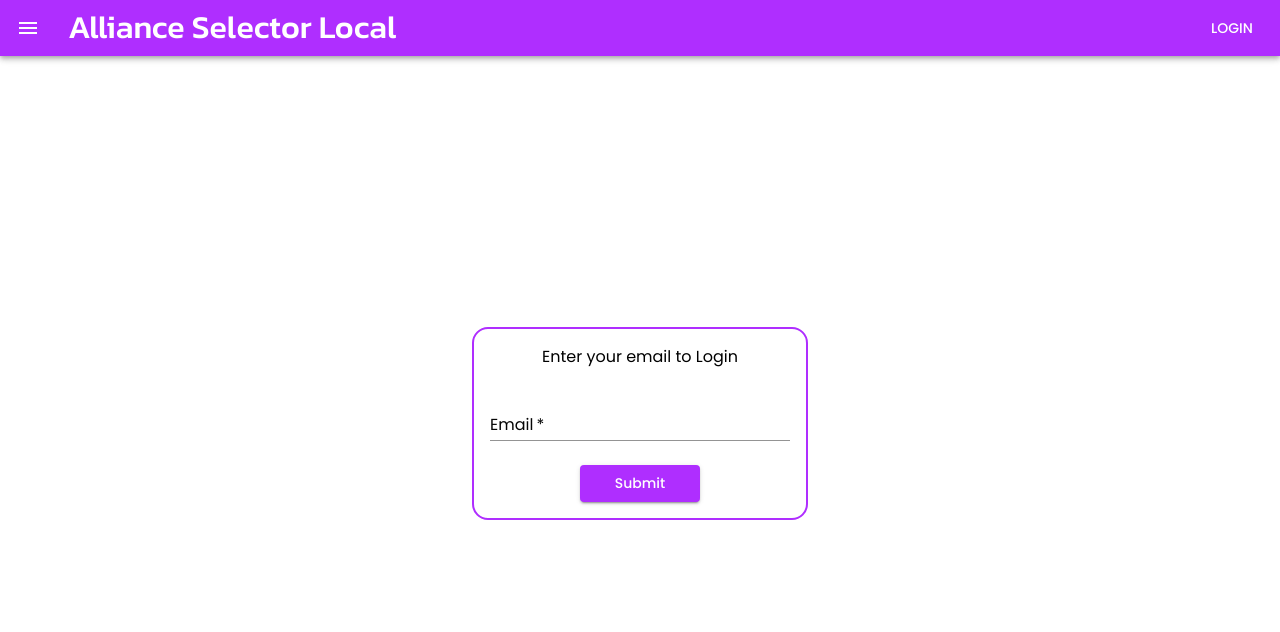
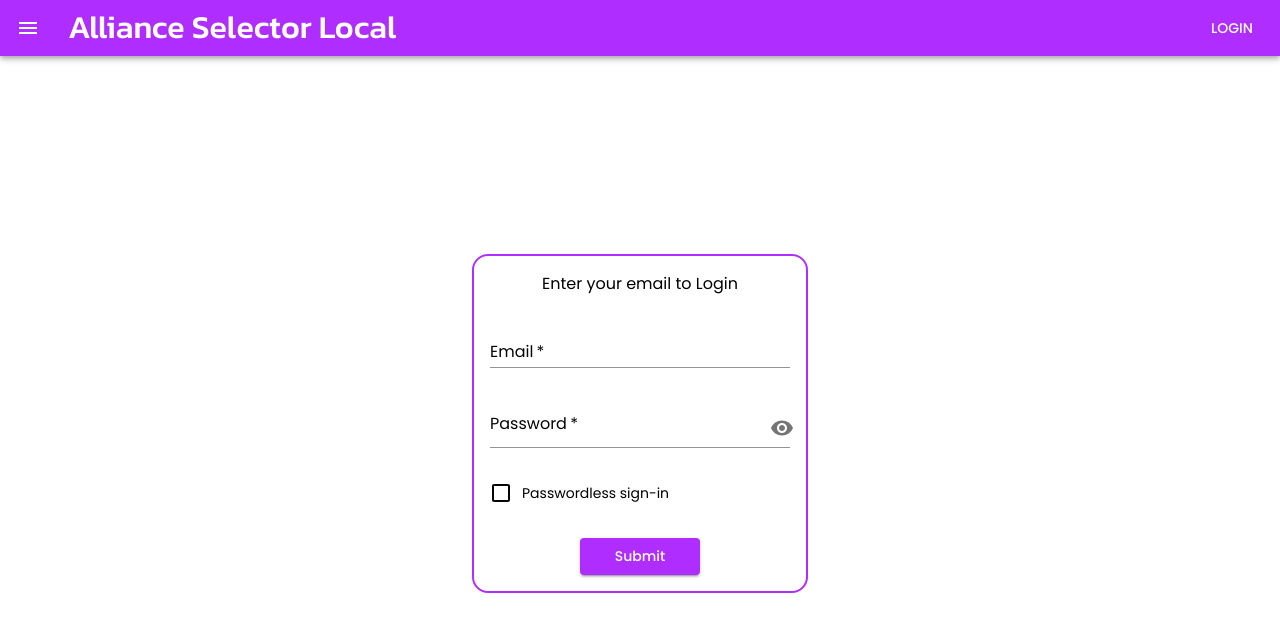
Before and after one commit to wmaltmann/alliances, a React (Create React App) app: page /login in a window 1280 px wide. Shown: the top 632 px of the page. Built offline with nearby package versions, Linux system fonts and the light colour scheme; no server answers.

Commit message:
added password sign in

```diff
--- a/src/components/page/common/ASTextField.tsx
+++ b/src/components/page/common/ASTextField.tsx
@@ -1,5 +1,7 @@
+import { Visibility, VisibilityOff } from "@mui/icons-material";
+import { IconButton } from "@mui/material";
 import TextField from "@mui/material/TextField";
-import React from "react";
+import React, { useState } from "react";
 
 interface EmailFieldProps {
 	value: unknown;
@@ -7,31 +9,52 @@ interface EmailFieldProps {
 	label?: string;
 	onChange?: React.ChangeEventHandler<HTMLInputElement>;
 	required?: boolean;
-	type?: string;
+	type?: "text" | "email" | "password";
 	fullWidth?: boolean;
 }
 
 const EmailField: React.FC<EmailFieldProps> = ({
-	type = "but",
+	type = "text",
 	required,
 	id,
 	value,
 	onChange,
 	fullWidth,
+	label,
 }) => {
+	const [showPassword, setShowPassword] = useState<boolean>(false);
+	const handleClickShowPassword = () => setShowPassword((showPassword) => !showPassword);
+
+	const handleMouseDownPassword = (event: React.MouseEvent<HTMLButtonElement>) => {
+		event.preventDefault();
+	};
 	return (
-		<>
 		<TextField
 			variant="standard"
 			required={required}
 			id={id}
-				label="Email"
-				type={type}
+			label={label}
+			type={type === "password" ? (showPassword ? "text" : "password") : type}
 			value={value}
 			onChange={onChange}
 			fullWidth={fullWidth}
+			InputProps={{
+				endAdornment: (
+					<>
+						{type === "password" && (
+							<IconButton
+								aria-label="toggle password visibility"
+								onClick={handleClickShowPassword}
+								onMouseDown={handleMouseDownPassword}
+								edge="end"
+							>
+								{showPassword ? <VisibilityOff /> : <Visibility />}
+							</IconButton>
+						)}
+					</>
+				),
+			}}
 		/>
-		</>
 	);
 };
 
--- a/src/libs/AuthLib.ts
+++ b/src/libs/AuthLib.ts
@@ -2,6 +2,7 @@ import {
 	User,
 	isSignInWithEmailLink,
 	sendSignInLinkToEmail,
+	signInWithEmailAndPassword,
 	signInWithEmailLink,
 } from "firebase/auth";
 import { AppContextData } from "../app/AppContext";
@@ -59,7 +60,7 @@ export const autoLogin = async (user: User | null | undefined, appContext: AppCo
 	return false;
 };
 
-export const loginWithLink = async (user: User | null | undefined, appContext: AppContextData) => {
+export const loginWithLink = async (appContext: AppContextData) => {
 	if (isSignInWithEmailLink(fbAuth, window.location.href)) {
 		try {
 			const emailFromStorage = localStorage.getItem("email");
@@ -83,6 +84,18 @@ export const loginWithLink = async (user: User | null | undefined, appContext: A
 	return false;
 };
 
+export const loginWithPassword = async (
+	email: string,
+	password: string,
+	appContext: AppContextData,
+) => {
+	const response = await signInWithEmailAndPassword(fbAuth, email, password);
+	const newUser = await loadOrCreateUser(response.user);
+	appContext.setUser(newUser);
+	console.log("Successful password login");
+	return true;
+};
+
 export const getAuthEmail = () => {
 	return localStorage.getItem("email");
 };
--- a/src/routes/LoginPage.tsx
+++ b/src/routes/LoginPage.tsx
@@ -1,4 +1,4 @@
-import { Link, Stack, Typography, useTheme } from "@mui/material";
+import { Checkbox, Link, Stack, Typography, useTheme } from "@mui/material";
 import { useEffect, useState } from "react";
 import { useAuthState } from "react-firebase-hooks/auth";
 import { useLocation, useNavigate } from "react-router-dom";
@@ -8,7 +8,7 @@ import ASButton from "../components/page/common/ASButton";
 import ASTextField from "../components/page/common/ASTextField";
 import BorderBox from "../components/page/common/BorderBox";
 import Loading from "../components/page/common/Loading";
-import { getAuthEmail, loginWithLink, passwordlessLogin } from "../libs/AuthLib";
+import { getAuthEmail, loginWithLink, loginWithPassword, passwordlessLogin } from "../libs/AuthLib";
 import { fbAuth } from "../libs/FirebaseLib";
 
 export const LoginPage = () => {
@@ -16,8 +16,12 @@ export const LoginPage = () => {
 	const appContextData = useAppContext();
 	const navigate = useNavigate();
 	const { search } = useLocation();
-	const [email, setEmail] = useState("");
-	const [state, setState] = useState<"loading" | "login" | "confirmation" | "error">("login");
+	const [email, setEmail] = useState<string>("");
+	const [password, setPassword] = useState<string>("");
+	const [usePasswordless, setUsePasswordless] = useState<boolean>(false);
+	const [state, setState] = useState<
+		"loading" | "login" | "confirmation" | "error" | "reset_password"
+	>("login");
 	const [error, setError] = useState<string | undefined>(undefined);
 	const theme = useTheme();
 
@@ -25,7 +29,7 @@ export const LoginPage = () => {
 		const authenticate = async () => {
 			setState("loading");
 			try {
-				const response = await loginWithLink(user, appContextData);
+				const response = await loginWithLink(appContextData);
 				if (response) {
 					navigate("/");
 				} else {
@@ -49,16 +53,24 @@ export const LoginPage = () => {
 		event.preventDefault();
 		setState("loading");
 		try {
-			await passwordlessLogin(email);
-			setState("confirmation");
+			if (usePasswordless) {
+				await passwordlessLogin(email);
+				setState("confirmation");
+			} else {
+				await loginWithPassword(email, password, appContextData);
+				setState("loading");
+				navigate("/");
+			}
 		} catch (error) {
 			setError((error as Error).message);
 			setState("error");
 		}
 	};
-
-	const handleChange = (event: React.ChangeEvent<HTMLInputElement>) => {
+	const handleEmail = (event: React.ChangeEvent<HTMLInputElement>) => {
 		setEmail(event.target.value);
+	};
+	const handlePassword = (event: React.ChangeEvent<HTMLInputElement>) => {
+		setPassword(event.target.value);
 	};
 
 	return (
@@ -80,9 +92,29 @@ export const LoginPage = () => {
 								label="Email"
 								type="email"
 								value={email}
-								onChange={handleChange}
+								onChange={handleEmail}
 								fullWidth
 							/>
+							{!usePasswordless && (
+								<ASTextField
+									required
+									id="password"
+									label="Password"
+									type="password"
+									value={password}
+									onChange={handlePassword}
+									fullWidth
+								/>
+							)}
+							<Stack direction="row" alignItems="center" width="320px">
+								<Checkbox
+									checked={usePasswordless}
+									onChange={() => {
+										setUsePasswordless(!usePasswordless);
+									}}
+								/>
+								<Typography variant="body2">Passwordless sign-in</Typography>
+							</Stack>
 							<ASButton type="submit" text="Submit" width="120px" />
 						</Stack>
 					</BorderBox>
```
Lines whose indentation alone changed are shown as unchanged.
